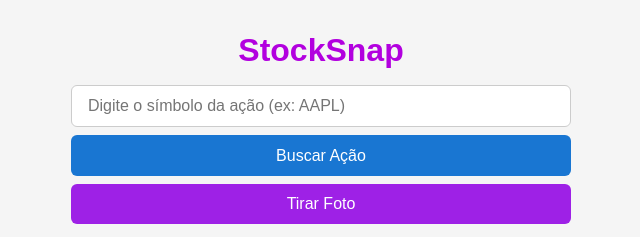
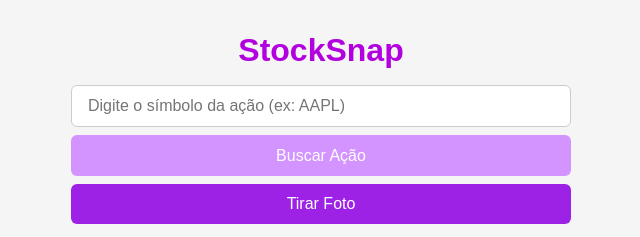
Before and after one commit to JulianaPelozo/stock-snap, a plain HTML site: page stock-snap/index.html in a window 1280 px wide. In both pictures the pointer is over the button "Buscar Ação". Shown: the whole page, without its empty margins (319-959 px from the left). Drawn offline with nearby package versions, Linux system fonts and the light colour scheme.

Commit message:
Update Css

```diff
--- a/stock-snap/style.css
+++ b/stock-snap/style.css
@@ -47,7 +47,7 @@ button {
 }
 
 button:hover {
-  background-color: #1976D2;
+  background-color: #d494ff;
 }
 
 
```
